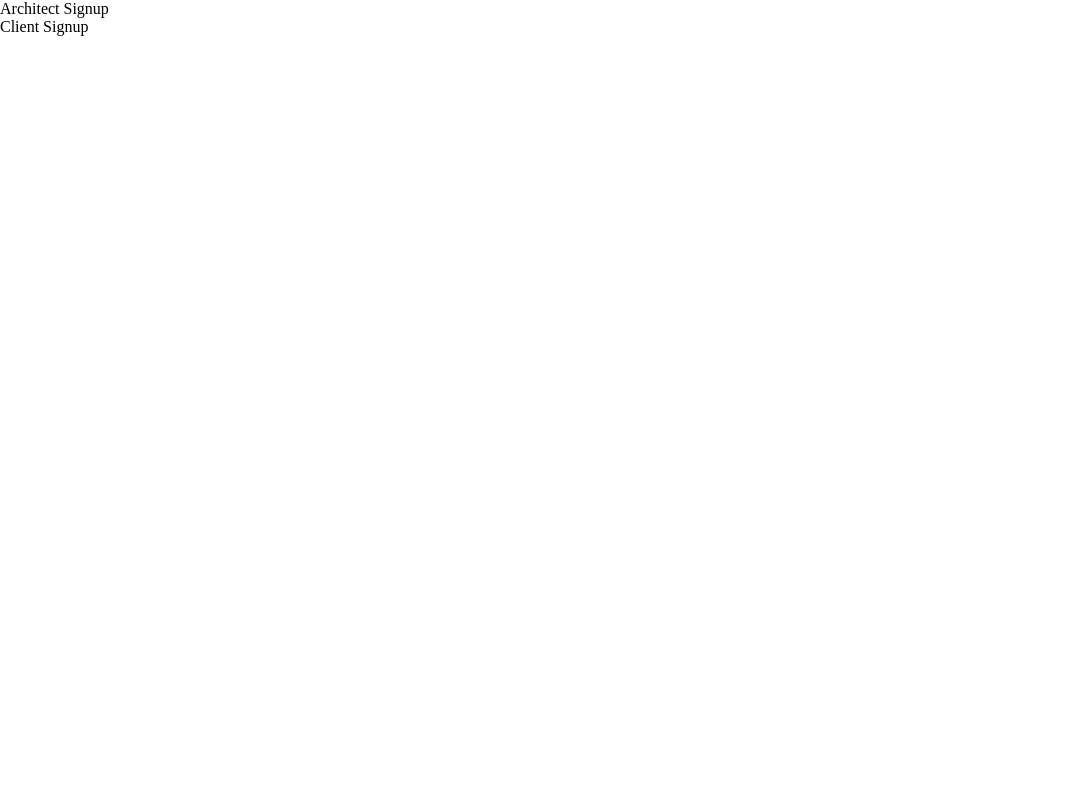
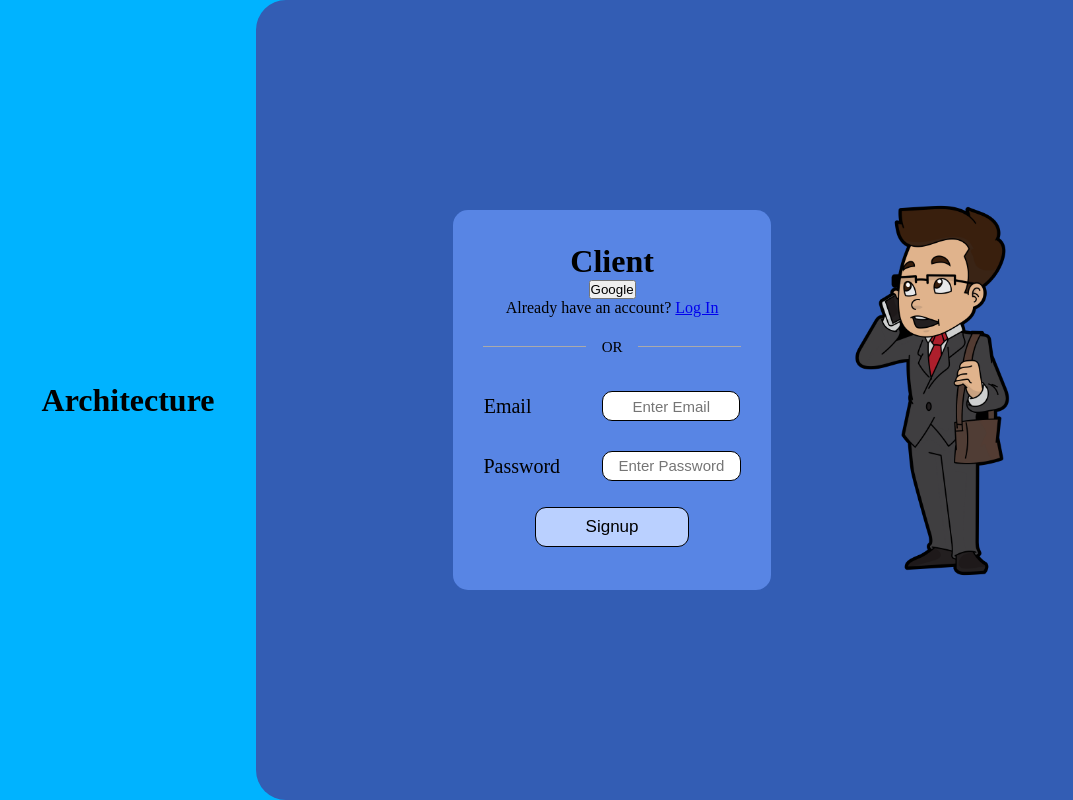
Before and after one commit to kalviumcommunity/S47_Aniket_Capstone_BuildVision, a React (Vite) app in the folder Client/: page /SignUp in a window 1280 px wide. Shown: the whole page, without its empty margins (0-1073 px from the left). Built offline with nearby package versions, Linux system fonts and the light colour scheme.

Commit message:
Created client and provider signup form which is in one page

```diff
--- a/Client/src/App.jsx
+++ b/Client/src/App.jsx
@@ -5,7 +5,7 @@ import ClientDetail from './Client/ClientDetail'
 import Homepage from './Common/Homepage'
 import DesignPage from './Common/DesignPage'
 import Archiprofile from './Common/Archiprofile'
-import SignUp from './Common/SignUp'
+import SignUp from './Common/Signup/SignUp'
 
 function App() {
   return(
--- a/Client/src/Common/Homepage.jsx
+++ b/Client/src/Common/Homepage.jsx
@@ -3,7 +3,6 @@ import { Link } from 'react-router-dom'
 import css from "../css/homepage.module.css"
 import logo from "../../Assets/Logo.png"
 import img from "../../Assets/HomeImage.png"
-import SignUp from './SignUp'
 
 function Homepage() {
   return (
--- a/Client/src/Common/SignUp.jsx
+++ /dev/null
@@ -1,18 +0,0 @@
-import React from 'react'
-import { Link } from 'react-router-dom'
-import css from "../css/Signup.module.css"
-
-function SignUp() {
-  return (
-    <div className={css.container}>
-        <div>
-            Architect Signup
-        </div>
-        <div>
-            Client Signup
-        </div>
-    </div>
-  )
-}
-
-export default SignUp
--- /dev/null
+++ b/Client/src/Common/Signup/ClientSignupform.jsx
@@ -0,0 +1,52 @@
+import React from 'react'
+import { useForm } from 'react-hook-form'
+import form from "../../css/Signup.module.css"
+import { Link } from 'react-router-dom'
+import css from "../../css/Signup.module.css"
+import clientimage from "../../../Assets/ClientFormImage.png"
+
+
+function ClientSignupform() {
+    const { register, handleSubmit, formState: { errors } } = useForm()
+
+
+    return (
+        <>
+            <div className={css.clientcontent}>
+                <div className={css.mainbody}>
+                    <div className={css.clientform}>
+
+                        <h1>Client</h1>
+
+                        <button>Google</button>
+
+                        <p>Already have an account? <Link>Log In</Link></p>
+                        <form onSubmit={handleSubmit} className={css.form}>
+                            <div className={css.orbox}>
+                                <div className={css.line}></div>
+                                <p className={css.or}>OR</p>
+                                <div className={css.line}></div>
+                            </div>
+                            <div className={css.formdiv}>
+                                <label>Email</label>
+                                <input type='email' {...register("email", { required: "Email is required" })} placeholder="Enter Email" />
+                            </div>
+                            {errors.email && <p className={css.alert}>{errors.email.message}</p>}
+                            <div className={css.formdiv}>
+                                <label>Password</label>
+                                <input type='password' {...register("password", { required: "Password is required" })} placeholder="Enter Password" />
+                            </div>
+                            {errors.password && <p className={css.alert}>{errors.password.message}</p>}
+                            <Link to={"/ClientDetail"}><button type='submit' className={css.clientsubmit}>Signup</button></Link>
+                        </form>
+                    </div>
+                    <div>
+                        <img src={clientimage} alt="" className={css.clientimage} />
+                    </div>
+                </div>
+            </div>
+        </>
+    )
+}
+
+export default ClientSignupform
--- /dev/null
+++ b/Client/src/Common/Signup/SignUp.jsx
@@ -0,0 +1,94 @@
+import React, { useEffect } from 'react'
+import { Link } from 'react-router-dom'
+import css from "../../css/Signup.module.css"
+import { useState } from 'react'
+import { useForm } from 'react-hook-form'
+import ClientSignupform from './ClientSignupform'
+import architectimage from "../../../Assets/ArchitectFormImage.png"
+function SignUp() {
+  const [toggle, setToggle] = useState("client")
+  const { register, handleSubmit, formState: { errors } } = useForm();
+
+
+
+  useEffect(() => {
+    const body = document.getElementsByTagName("body")[0]
+    const archi = document.getElementsByClassName(css.archi)[0]
+    const client = document.getElementsByClassName(css.client)[0]
+    const archicontent = document.getElementsByClassName(css.archicontent)[0]
+    const clientcontent = document.getElementsByClassName(css.clientcontent)[0]
+    const archiHead = document.getElementsByClassName(css.archiHeading)[0]
+    const clientHead = document.getElementsByClassName(css.clientHeading)[0]
+
+    if (toggle === "architect") {
+      archi.style.width = "80vw"
+      body.style.backgroundColor = "#335DB4"
+      client.style.width = "20vw"
+      archi.style.borderRadius = "0px 30px 30px 0px"
+      client.style.borderRadius = "0px"
+      archicontent.style.display = "block"
+      clientcontent.style.display = "none"
+      archiHead.style.display = "none"
+      clientHead.style.display = "block"
+    }
+    else if (toggle === "client") {
+      body.style.backgroundColor = "#00B3FF"
+      archi.style.width = "20vw"
+      client.style.width = "80vw"
+      client.style.borderRadius = "30px 0px 0px 30px"
+      archi.style.borderRadius = "0px"
+      clientcontent.style.display = "block"
+      archicontent.style.display = "none"
+      clientHead.style.display = "none"
+      archiHead.style.display = "block"
+    }
+    else {
+
+    }
+  }, [toggle])
+
+  return (
+    <div className={css.container}>
+      <div className={css.archi} onClick={() => setToggle("architect")}>
+        <h1 className={css.archiHeading}>Architecture</h1>
+        <div className={css.archicontent}>
+          <div className={css.mainbody}>
+            <div>
+              <img src={architectimage} alt="" className={css.archiimage} />
+            </div>
+            <div className={css.archiform}>
+              <h1>Architecture</h1>
+              <button>Google</button>
+              <p>Already have an account? <Link>Log In</Link></p>
+              <form onSubmit={handleSubmit} className={css.form}>
+                <div className={css.orbox}>
+                  <div className={css.line}></div>
+                  <p className={css.or}>OR</p>
+                  <div className={css.line}></div>
+                </div>
+                <div className={css.formdiv}>
+                  <label>Email</label>
+                  <input type='email' {...register("email", { required: "Email is required" })} placeholder="Enter Email" />
+                </div>
+                {errors.email && <p className={css.alert}>{errors.email.message}</p>}
+                <div className={css.formdiv}>
+                  <label>Password</label>
+                  <input type='password' {...register("password", { required: "Password is required" })} placeholder="Enter Password" />
+                </div>
+                {errors.password && <p className={css.alert}>{errors.password.message}</p>}
+                <Link to={"/ArchitectureDetail"}><button type='submit' className={css.archisubmit}>Signup</button></Link>
+              </form>
+
+            </div>
+          </div>
+        </div>
+      </div>
+      <div className={css.client} onClick={() => setToggle("client")}>
+        <h1 className={css.clientHeading}>Client</h1>
+        {<ClientSignupform />}
+      </div>
+    </div>
+  )
+}
+
+export default SignUp
--- a/Client/src/css/Signup.module.css
+++ b/Client/src/css/Signup.module.css
@@ -0,0 +1,114 @@
+.container{
+    height: 100vh;
+    display: flex;
+    flex-direction: row;
+}
+
+.archi{
+    display: flex;
+    flex-direction: column;
+    align-items: center;
+    justify-content: center;
+    height: 100vh;
+    width: 50vw;
+    border: none;
+    background-color: #00B3FF;
+    transition: width 500ms ease-in-out;
+}
+
+.client{
+    display: flex;
+    flex-direction: column;
+    align-items: center;
+    justify-content: center;
+    height: 100vh;
+    width: 50vw;
+    border: none;
+    background-color: #335DB4;
+    transition: width 500ms ease-in-out;
+}
+
+.archicontent ,.clientcontent{
+    display: none;
+    transition: display 500ms ease-in-out;
+}
+.archiHeading ,.clientHeading{
+    display: block;
+    transition: display 500ms ease-in-out;
+}
+.archiform{
+    background-color: #65D1FF;
+}
+.clientform{
+    background-color: #5885E4;
+}
+
+.archiform, .clientform{
+    display: flex;
+    flex-direction: column;
+    align-items: center;
+    justify-content: center;
+    padding: 30px;
+    border-radius: 15px;
+    height: 40vh;
+    width: 40%;
+}
+
+.archiimage ,.clientimage{
+    height: 400px;
+    margin: 50px;
+}
+
+.mainbody{
+    display: flex;
+    flex-direction: row;
+    align-items: center;
+    justify-content: space-around;
+}
+
+.form{
+    display: flex;
+    flex-direction: column;
+    align-items:center;
+    justify-content: space-around;
+    height: 30vh;
+}
+
+.formdiv{
+    display: flex;
+    flex-direction: row;
+    align-items: center;
+    justify-content: space-between;
+}
+
+.archisubmit{
+    background-color: #a5e0f9;
+}
+.clientsubmit{
+    background-color: #bad0ff;
+}
+
+.archisubmit ,.clientsubmit{
+    font-size: 17px;
+    height:5vh;
+    border-radius: 11px;
+    width: 12vw;
+    border: 1px solid black;
+}
+
+.orbox{
+    display: flex;
+    flex-direction: row;
+    align-items: center;
+    justify-content: space-between;
+    width: 100%;
+}
+.or{
+    font-size: 15px;
+}
+.line{
+    background: #AAAAAA;
+    border: none;
+    height: 1px;
+    width: 40%;
+}
```
